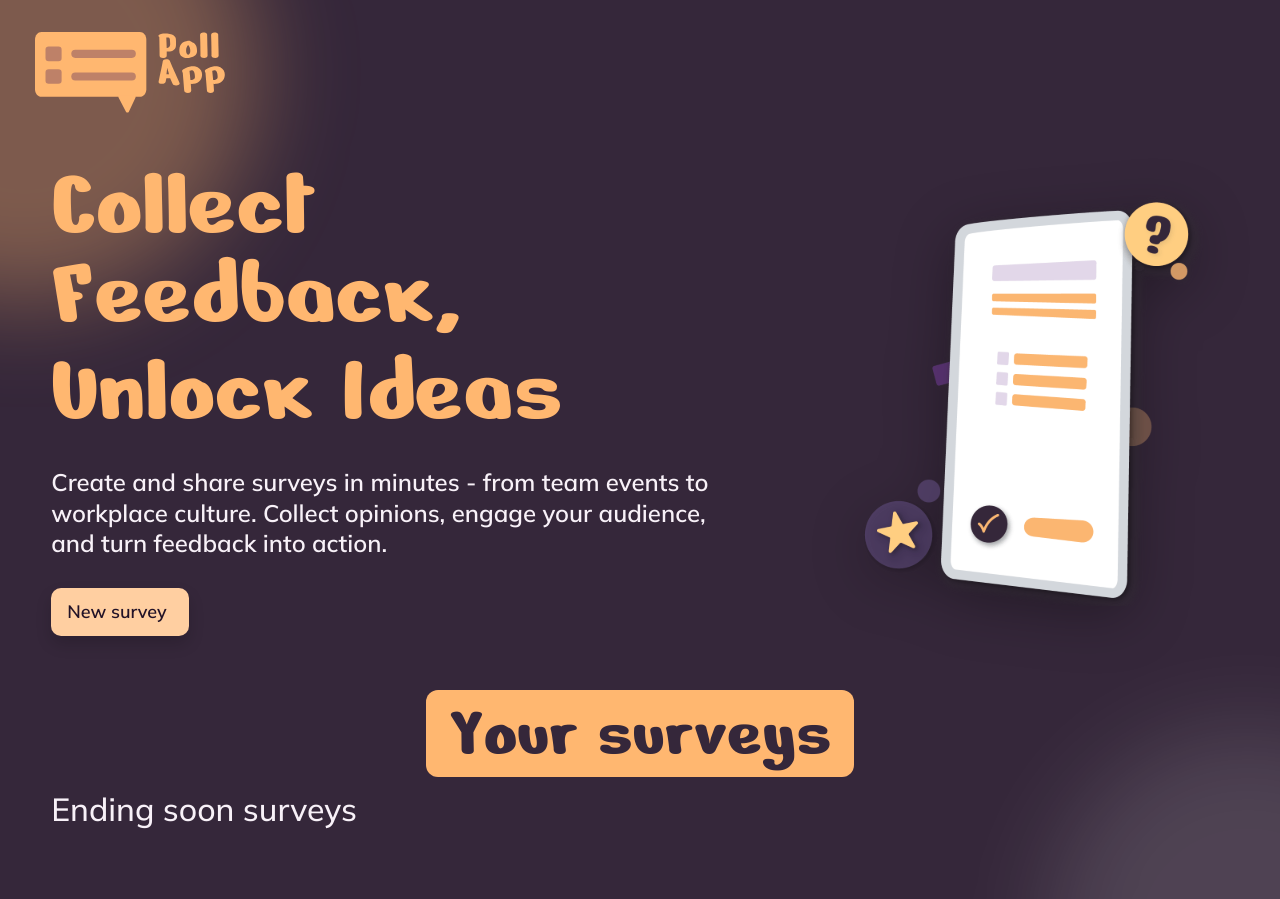
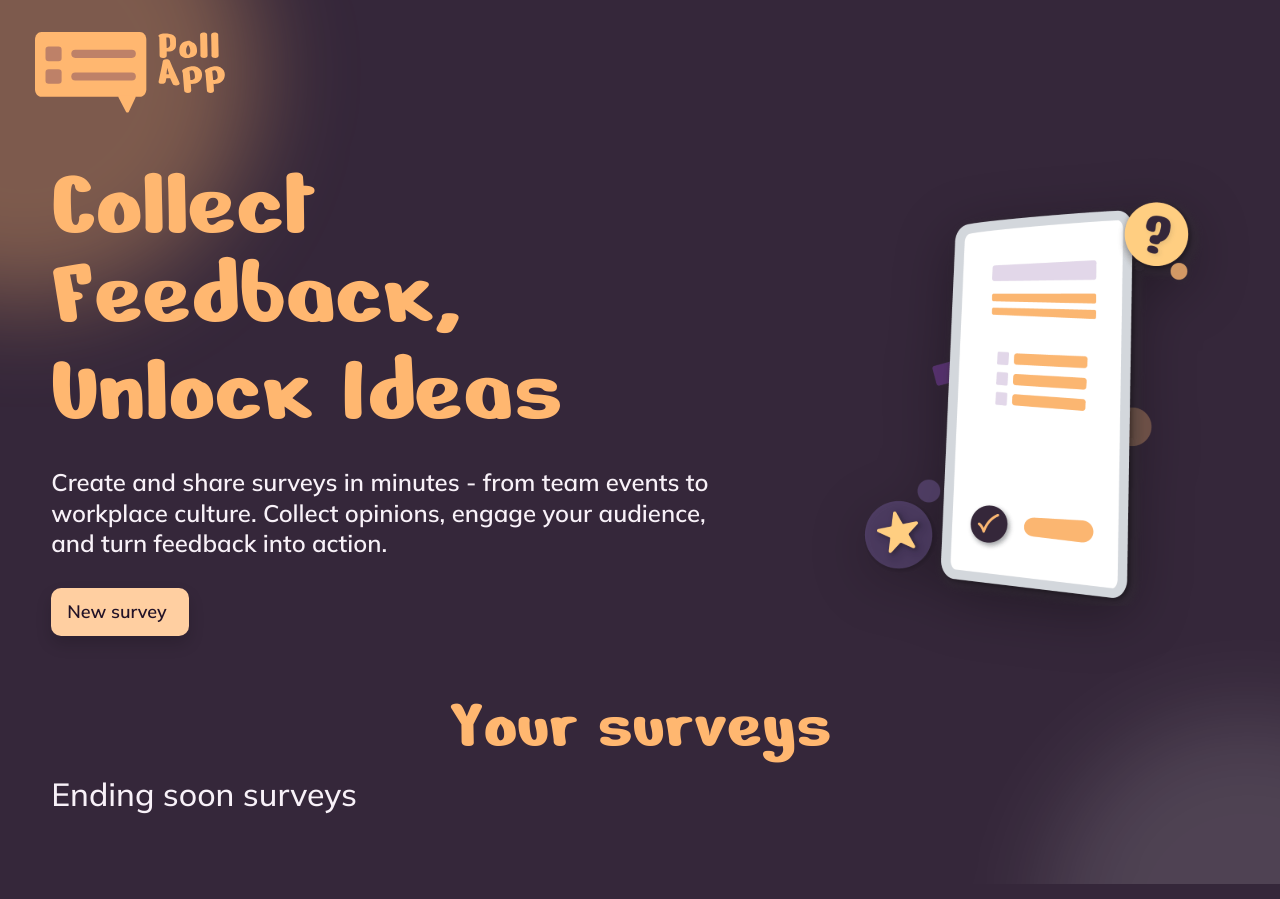
Before and after one commit to FatihYalcin42/PollApp, an Angular app: page / in a window 1280 px wide. Built offline with nearby package versions, Linux system fonts and the light colour scheme; a web font is replaced by a local one.

Commit message:
fix: remove orange background from "Your surveys" and keep text orange only

```diff
--- a/src/app/app.scss
+++ b/src/app/app.scss
@@ -217,17 +217,15 @@
 
 .surveys__title {
   margin: 0 auto;
-  display: inline-block;
-  padding: 0.1em 0.32em;
+  display: block;
+  width: fit-content;
   font-family: var(--font-display);
   font-weight: 400;
   font-size: 72px;
   line-height: 1;
   letter-spacing: 0;
   text-align: center;
-  color: var(--color-bg);
-  background: #ffb770;
-  border-radius: 12px;
+  color: var(--color-accent);
 }
 
 .surveys__ending {
```
